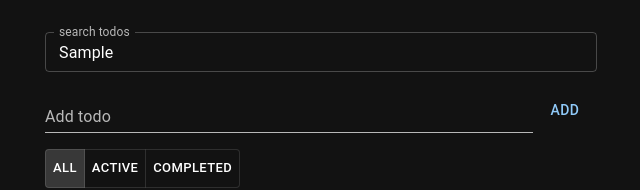
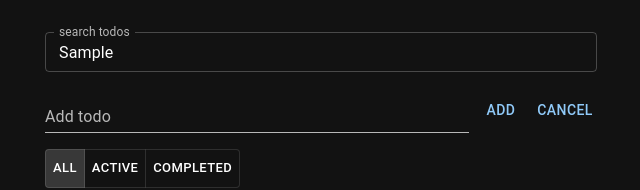
Before and after one commit to masroor47/clearblade-todo-app, a React (Create React App) app: page / in a window 1280 px wide. Both pictures are taken after typing "Sample" into the empty fields and a click on the button "ADD TODO". Shown: the top 190 px of the page, without its empty margins (319-959 px from the left). Built offline with nearby package versions, Linux system fonts and the light colour scheme.

Commit message:
made ToDoForm cancelable

```diff
--- a/src/components/ToDoForm.tsx
+++ b/src/components/ToDoForm.tsx
@@ -3,7 +3,7 @@ import { Button, TextField } from "@mui/material";
 
 import { ToDoFormProps } from "./types";
 
-export default function ToDoForm({ addTodo, initialText }: ToDoFormProps) {
+export default function ToDoForm({ addTodo, initialText, setAddingTodo }: ToDoFormProps) {
   const [value, setValue] = useState(initialText || "");
 
   const handleSubmit = (e: React.FormEvent) => {
@@ -29,6 +29,12 @@ export default function ToDoForm({ addTodo, initialText }: ToDoFormProps) {
         <Button type="submit">
           {initialText ? "Save" : "Add"}
         </Button>
+
+        {!initialText && (
+          <Button onClick={(e) => setAddingTodo && setAddingTodo(false)}>
+            Cancel
+          </Button>
+        )}
       </div>
     </form>
   );
```
